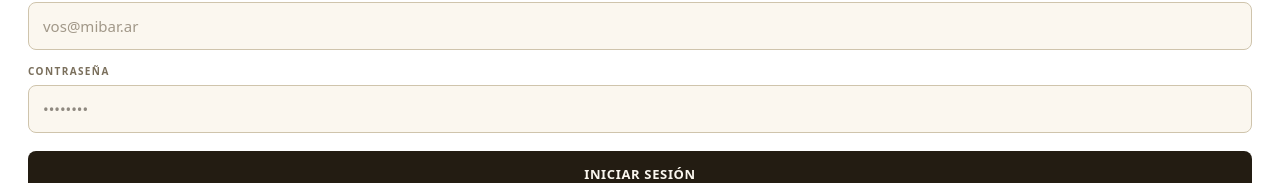
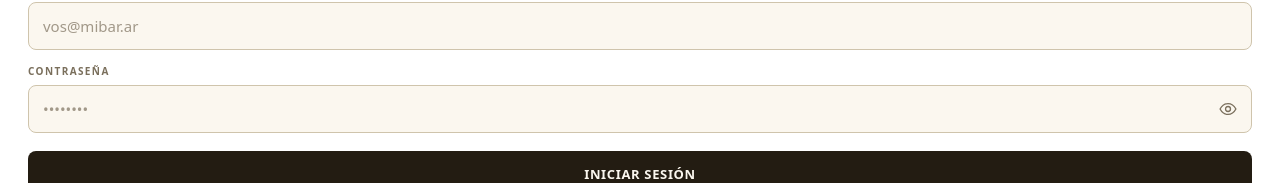
Before and after one commit to josepita0/sale-manager, a React (Vite) app in the folder web/: page / in a window 1280 px wide. Shown: the part 500-683 px from the top of the page. Built offline with nearby package versions, Linux system fonts and the light colour scheme; no server answers.

Commit message:
feat(web): add show/hide password toggle to login and user forms

```diff
--- /dev/null
+++ b/web/src/components/PasswordInput.tsx
@@ -0,0 +1,46 @@
+import { useState } from 'react'
+import { OjoIcon, OjoTachadoIcon } from './icons'
+
+type PasswordInputProps = {
+  id: string
+  value: string
+  onChange: (value: string) => void
+  autoComplete?: string
+  placeholder?: string
+  required?: boolean
+}
+
+/** Password field with an eye toggle to show or hide the value (login, create and edit user). */
+export function PasswordInput({
+  id,
+  value,
+  onChange,
+  autoComplete,
+  placeholder,
+  required,
+}: PasswordInputProps) {
+  const [visible, setVisible] = useState(false)
+  return (
+    <div className="relative">
+      <input
+        id={id}
+        type={visible ? 'text' : 'password'}
+        autoComplete={autoComplete}
+        placeholder={placeholder}
+        required={required}
+        value={value}
+        onChange={(e) => onChange(e.target.value)}
+        className="h-12 w-full rounded-lg border border-hair-fuerte bg-papel pl-3.5 pr-11 text-[15px] text-tinta placeholder:text-tinta-suave/70"
+      />
+      <button
+        type="button"
+        onClick={() => setVisible((v) => !v)}
+        aria-pressed={visible}
+        aria-label={visible ? 'Ocultar contraseña' : 'Mostrar contraseña'}
+        className="absolute right-1 top-1 flex h-10 w-10 items-center justify-center rounded-md text-tinta-suave transition-colors hover:text-tinta"
+      >
+        {visible ? <OjoTachadoIcon className="h-5 w-5" /> : <OjoIcon className="h-5 w-5" />}
+      </button>
+    </div>
+  )
+}
--- a/web/src/components/icons.tsx
+++ b/web/src/components/icons.tsx
@@ -128,3 +128,25 @@ export function MasIcon(props: IconProps) {
     </Svg>
   )
 }
+
+/** Ojo — mostrar contraseña. */
+export function OjoIcon(props: IconProps) {
+  return (
+    <Svg {...props}>
+      <path d="M2.5 12S6 5.5 12 5.5 21.5 12 21.5 12 18 18.5 12 18.5 2.5 12 2.5 12Z" />
+      <circle cx="12" cy="12" r="3" />
+    </Svg>
+  )
+}
+
+/** Ojo tachado — ocultar contraseña. */
+export function OjoTachadoIcon(props: IconProps) {
+  return (
+    <Svg {...props}>
+      <path d="M4 4l16 16" />
+      <path d="M10.6 5.7c.5-.1 1-.2 1.4-.2 6 0 9.5 6.5 9.5 6.5a17.4 17.4 0 0 1-2.2 3" />
+      <path d="M6.4 6.9A16.7 16.7 0 0 0 2.5 12S6 18.5 12 18.5c1.3 0 2.5-.3 3.6-.7" />
+      <path d="M9.9 10.1a3 3 0 0 0 4.1 4.1" />
+    </Svg>
+  )
+}
--- a/web/src/screens/EncargadoUsers.tsx
+++ b/web/src/screens/EncargadoUsers.tsx
@@ -7,6 +7,7 @@ import { toast } from '../components/Toast'
 import { validateNewUser, type NewUserErrors } from '../lib/newUser'
 import { validateEditUser, type EditUserErrors } from '../lib/editUser'
 import { ROLE_LABEL, type Profile, type Role } from '../lib/types'
+import { PasswordInput } from '../components/PasswordInput'
 
 /** Profile row with the creation date shown in the list. */
 interface StaffProfile extends Profile {
@@ -171,14 +172,12 @@ function UserForm({
         <label htmlFor="user-password" className={labelClass}>
           {editing ? 'Contraseña' : 'Contraseña inicial'}
         </label>
-        <input
+        <PasswordInput
           id="user-password"
-          type="password"
           autoComplete="new-password"
           placeholder={editing ? 'Dejar vacío para no cambiar' : undefined}
           value={password}
-          onChange={(e) => setPassword(e.target.value)}
-          className={fieldClass}
+          onChange={setPassword}
         />
         {fieldErrors.password && <p className="mt-1 text-xs text-rojo">{fieldErrors.password}</p>}
         <p className="mt-1 text-[11px] text-tinta-suave">Mínimo 6 caracteres; compartila con el usuario.</p>
--- a/web/src/screens/Login.tsx
+++ b/web/src/screens/Login.tsx
@@ -1,5 +1,6 @@
 import { useMemo, useState, type FormEvent } from 'react'
 import { supabase } from '../lib/supabase'
+import { PasswordInput } from '../components/PasswordInput'
 
 export function Login() {
   const [email, setEmail] = useState('')
@@ -89,15 +90,13 @@ export function Login() {
             >
               Contraseña
             </label>
-            <input
+            <PasswordInput
               id="password"
-              type="password"
               required
               autoComplete="current-password"
               value={password}
-              onChange={(e) => setPassword(e.target.value)}
+              onChange={setPassword}
               placeholder="••••••••"
-              className="h-12 w-full rounded-lg border border-hair-fuerte bg-papel px-3.5 text-[15px] text-tinta"
             />
           </div>
 
```
